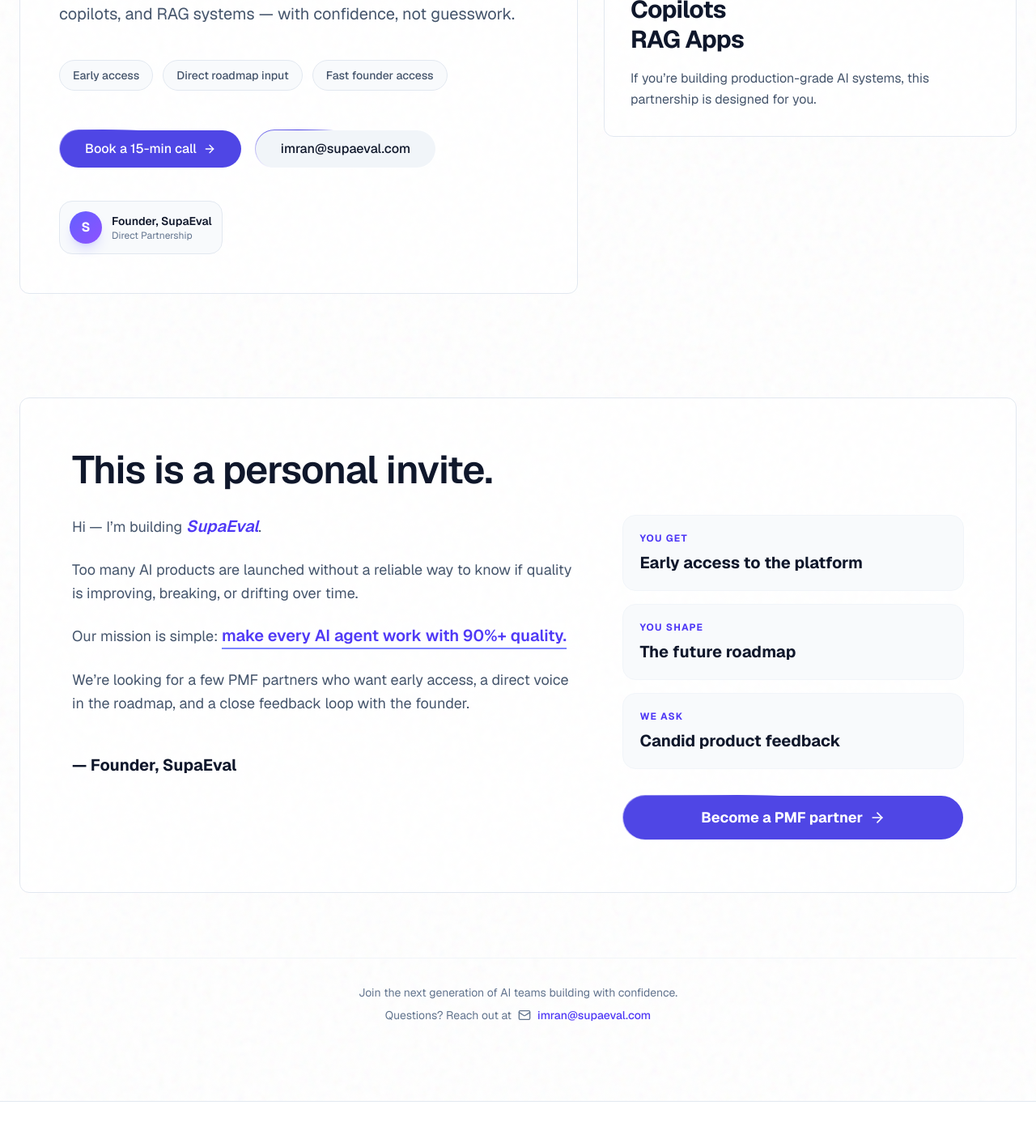
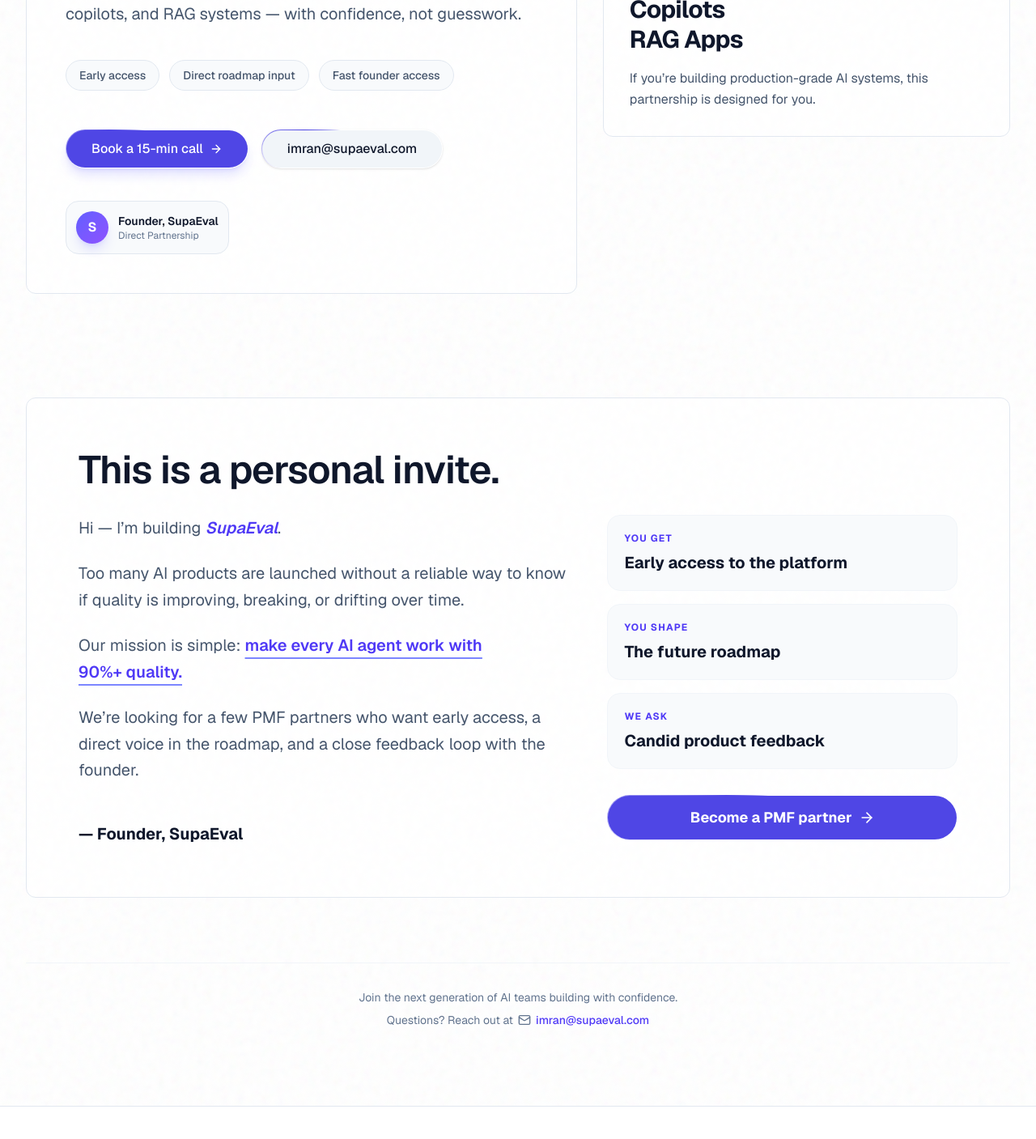
Before and after one commit to soumic28/SupaEval, a Next.js app: page /pmf-partner in a window 1280 px wide. Shown: the part 646-2053 px from the top of the page at 81% size. Built offline with nearby package versions, Linux system fonts and the light colour scheme.

Commit message:
feat: Add a dedicated PMF partner landing page and a new navbar component.

```diff
--- a/src/components/layout/navbar.tsx
+++ b/src/components/layout/navbar.tsx
@@ -41,7 +41,7 @@ export function Navbar() {
                     </span>
                 </Link>
 
-                <div className="hidden md:flex items-center gap-8">
+                <div className="hidden lg:flex items-center gap-8">
                     {["Features", "How it Works", "PMF Partner", "Pricing", "Docs", "Blog"].map((item) => (
                         <Link
                             key={item}
@@ -73,7 +73,7 @@ export function Navbar() {
 
                     {/* Mobile Menu Button */}
                     <button
-                        className="md:hidden p-2 text-foreground hover:text-foreground/80"
+                        className="lg:hidden p-2 text-foreground hover:text-foreground/80"
                         onClick={() => setIsOpen(!isOpen)}
                     >
                         {isOpen ? <X /> : <Menu />}
@@ -88,7 +88,7 @@ export function Navbar() {
                         initial={{ opacity: 0, height: 0 }}
                         animate={{ opacity: 1, height: "auto" }}
                         exit={{ opacity: 0, height: 0 }}
-                        className="md:hidden border-b border-border bg-background/95 backdrop-blur-xl absolute top-full left-0 right-0"
+                        className="lg:hidden border-b border-border bg-background/95 backdrop-blur-xl absolute top-full left-0 right-0"
                     >
                         <div className="container mx-auto px-4 py-4 flex flex-col gap-4">
                             <Link
--- a/src/components/sections/pmf-partner-page.tsx
+++ b/src/components/sections/pmf-partner-page.tsx
@@ -11,14 +11,14 @@ import { HolographicCard } from "@/components/ui/holographic-card";
 
 const PMFPartnerPage = () => {
   return (
-    <div className="relative min-h-screen bg-noise overflow-hidden pb-16 pt-32 md:pt-40 bg-white">
+    <div className="relative min-h-screen bg-noise overflow-hidden pb-16 pt-24 md:pt-32 lg:pt-40 bg-white">
       {/* Background Orbs */}
       <OrbEffect />
 
-      <div className="container relative mx-auto px-4 md:px-6">
+      <div className="container relative mx-auto px-4 sm:px-6 lg:px-8">
         {/* Topbar / Tag */}
         <ScrollReveal width="100%">
-          <div className="flex justify-center mb-12">
+          <div className="flex justify-center mb-8 md:mb-12">
             <div className="inline-flex items-center gap-2.5 px-4 py-2 border border-slate-200 rounded-full bg-white/80 backdrop-blur-md text-sm text-slate-600 shadow-lg shadow-indigo-500/5">
               <span className="w-2 h-2 rounded-full bg-indigo-500 shadow-[0_0_10px_rgba(99,102,241,0.5)] animate-pulse" />
               Met us at AI Startup Festival?
@@ -27,15 +27,15 @@ const PMFPartnerPage = () => {
         </ScrollReveal>
 
         {/* Hero Section */}
-        <div className="grid grid-cols-1 lg:grid-cols-[1.15fr_.85fr] gap-8 mb-20 lg:mb-32">
+        <div className="grid grid-cols-1 lg:grid-cols-[1.15fr_.85fr] gap-6 md:gap-8 mb-16 md:mb-20 lg:mb-32">
           {/* Main Hero Card */}
           <ScrollReveal width="100%" delay={0.1}>
-            <HolographicCard className="p-8 md:p-12 relative overflow-hidden flex flex-col justify-center min-h-[500px] border-slate-200 bg-white/50">
+            <HolographicCard className="p-6 sm:p-8 md:p-12 relative overflow-hidden flex flex-col justify-center min-h-[450px] md:min-h-[500px] border-slate-200 bg-white/50">
               <div className="inline-flex items-center gap-2.5 px-3 py-1.5 rounded-full bg-indigo-50 border border-indigo-100 text-indigo-600 text-sm font-medium mb-6 w-fit">
                 Message from the Founder
               </div>
 
-              <h1 className="text-4xl md:text-5xl lg:text-7xl font-bold tracking-tight mb-6 leading-[1.1] text-slate-900">
+              <h1 className="text-3xl sm:text-4xl md:text-5xl lg:text-7xl font-bold tracking-tight mb-6 leading-[1.1] text-slate-900">
                 Make every{" "}
                 <span className="text-gradient-primary">
                   <TextScramble text="AI agent" />
@@ -43,26 +43,26 @@ const PMFPartnerPage = () => {
                 work with <span className="text-indigo-600">90%+ quality</span>.
               </h1>
 
-              <p className="text-lg md:text-xl text-slate-600 max-w-2xl mb-10 leading-relaxed">
+              <p className="text-base sm:text-lg md:text-xl text-slate-600 max-w-2xl mb-8 md:mb-10 leading-relaxed text-pretty">
                 We’re building SupaEval to help teams ship reliable AI agents, copilots, and RAG systems — with confidence, not guesswork.
               </p>
 
-              <div className="flex flex-wrap gap-3 mb-12">
+              <div className="flex flex-wrap gap-2 md:gap-3 mb-10 md:mb-12">
                 {["Early access", "Direct roadmap input", "Fast founder access"].map((benefit) => (
-                  <span key={benefit} className="px-4 py-2 rounded-full bg-slate-50 border border-slate-200 text-slate-600 text-sm font-medium">
+                  <span key={benefit} className="px-3 py-1.5 md:px-4 md:py-2 rounded-full bg-slate-50 border border-slate-200 text-slate-600 text-[13px] md:text-sm font-medium">
                     {benefit}
                   </span>
                 ))}
               </div>
 
               <div className="flex flex-col sm:flex-row items-center gap-4 mb-10">
-                <MagneticButton className="w-full sm:w-auto h-12 px-8 text-base">
+                <MagneticButton className="w-full sm:w-auto h-12 px-8 text-base shadow-lg shadow-indigo-500/20">
                   <a href="https://calendly.com/yourlink" target="_blank" rel="noopener noreferrer" className="flex items-center">
                     Book a 15-min call
                     <ArrowRight className="ml-2 h-4 w-4" />
                   </a>
                 </MagneticButton>
-                <MagneticButton variant="secondary" className="w-full sm:w-auto h-12 px-8 text-base border-slate-200 bg-white">
+                <MagneticButton variant="secondary" className="w-full sm:w-auto h-12 px-8 text-base border-slate-200 bg-white shadow-sm">
                   <a href="mailto:imran@supaeval.com" className="flex items-center text-slate-900">
                     imran@supaeval.com
                   </a>
@@ -82,31 +82,31 @@ const PMFPartnerPage = () => {
           </ScrollReveal>
 
           {/* Side Cards */}
-          <div className="flex flex-col gap-6 lg:gap-8">
+          <div className="flex flex-col gap-6 md:gap-8">
             <ScrollReveal width="100%" delay={0.2}>
-              <HolographicCard className="p-8 group border-slate-200 bg-white/50">
-                <h3 className="text-indigo-600 text-xs uppercase tracking-widest mb-4 font-bold">Now inviting</h3>
-                <p className="text-3xl md:text-4xl font-bold tracking-tight mb-4 text-slate-900">5 PMF Partners</p>
-                <p className="text-slate-600 leading-relaxed">
+              <HolographicCard className="p-6 md:p-8 group border-slate-200 bg-white/50">
+                <h3 className="text-indigo-600 text-[10px] md:text-xs uppercase tracking-widest mb-3 md:mb-4 font-bold">Now inviting</h3>
+                <p className="text-2xl sm:text-3xl md:text-4xl font-bold tracking-tight mb-3 md:mb-4 text-slate-900">5 PMF Partners</p>
+                <p className="text-slate-600 leading-relaxed text-sm md:text-base">
                   An elite cohort of AI teams to help shape the next stage of our quality intelligence platform.
                 </p>
-                <div className="mt-8 flex items-center text-indigo-600 font-semibold text-sm group-hover:gap-2 transition-all">
+                <div className="mt-6 md:mt-8 flex items-center text-indigo-600 font-semibold text-sm group-hover:gap-2 transition-all cursor-pointer">
                   Apply Today <ArrowRight className="ml-1 h-4 w-4" />
                 </div>
               </HolographicCard>
             </ScrollReveal>
 
             <ScrollReveal width="100%" delay={0.3}>
-              <HolographicCard className="p-8 border-slate-200 bg-white/50">
-                <h3 className="text-indigo-600 text-xs uppercase tracking-widest mb-4 font-bold">Ideal Cohort</h3>
+              <HolographicCard className="p-6 md:p-8 border-slate-200 bg-white/50">
+                <h3 className="text-indigo-600 text-[10px] md:text-xs uppercase tracking-widest mb-3 md:mb-4 font-bold">Ideal Cohort</h3>
                 <div className="space-y-4 mb-4">
-                  <div className="text-3xl font-bold tracking-tight text-slate-900 leading-tight">
+                  <div className="text-2xl sm:text-3xl font-bold tracking-tight text-slate-900 leading-tight">
                     AI Agents <br />
                     Copilots <br />
                     RAG Apps
                   </div>
                 </div>
-                <p className="text-slate-600 leading-relaxed">
+                <p className="text-slate-600 leading-relaxed text-sm md:text-base">
                   If you’re building production-grade AI systems, this partnership is designed for you.
                 </p>
               </HolographicCard>
@@ -116,17 +116,17 @@ const PMFPartnerPage = () => {
 
         {/* Letter Section */}
         <ScrollReveal width="100%" delay={0.4}>
-          <HolographicCard className="p-8 md:p-16 relative overflow-hidden border-slate-200 bg-white/50">
-            <h2 className="text-3xl md:text-5xl font-bold tracking-tight mb-8 text-slate-900">This is a personal invite.</h2>
+          <HolographicCard className="p-6 sm:p-10 md:p-16 relative overflow-hidden border-slate-200 bg-white/50">
+            <h2 className="text-2xl sm:text-3xl md:text-5xl font-bold tracking-tight mb-8 text-slate-900">This is a personal invite.</h2>
 
-            <div className="grid lg:grid-cols-[1.5fr_1fr] gap-12">
-              <div className="space-y-6 text-slate-600 text-lg leading-relaxed">
-                <p>Hi — I’m building <strong className="text-indigo-600 font-semibold italic text-xl">SupaEval</strong>.</p>
+            <div className="grid grid-cols-1 lg:grid-cols-[1.4fr_1fr] gap-10 lg:gap-12">
+              <div className="space-y-4 md:space-y-6 text-slate-600 text-base md:text-lg lg:text-xl leading-relaxed">
+                <p>Hi — I’m building <strong className="text-indigo-600 font-semibold italic">SupaEval</strong>.</p>
                 <p>Too many AI products are launched without a reliable way to know if quality is improving, breaking, or drifting over time.</p>
-                <p>Our mission is simple: <strong className="text-indigo-600 font-semibold underline decoration-indigo-400 underline-offset-8 decoration-2 text-xl">make every AI agent work with 90%+ quality.</strong></p>
+                <p className="text-pretty">Our mission is simple: <strong className="text-indigo-600 font-semibold underline decoration-indigo-400 underline-offset-8 decoration-2">make every AI agent work with 90%+ quality.</strong></p>
                 <p>We’re looking for a few PMF partners who want early access, a direct voice in the roadmap, and a close feedback loop with the founder.</p>
 
-                <div className="pt-6 text-slate-900 font-bold text-xl">— Founder, SupaEval</div>
+                <div className="pt-4 md:pt-6 text-slate-900 font-bold text-xl">— Founder, SupaEval</div>
               </div>
 
               <div className="space-y-4">
@@ -135,14 +135,14 @@ const PMFPartnerPage = () => {
                   { label: "You shape", value: "The future roadmap", icon: Edit3 },
                   { label: "We ask", value: "Candid product feedback", icon: MessageSquare },
                 ].map((item, idx) => (
-                  <div key={idx} className="p-5 rounded-2xl bg-slate-50 border border-slate-100 hover:border-indigo-200 transition-colors">
-                    <div className="text-indigo-600 text-xs uppercase tracking-widest mb-2 font-bold">{item.label}</div>
-                    <div className="text-xl font-bold text-slate-900">{item.value}</div>
+                  <div key={idx} className="p-4 md:p-5 rounded-2xl bg-slate-50 border border-slate-100 hover:border-indigo-200 transition-colors">
+                    <div className="text-indigo-600 text-[10px] md:text-xs uppercase tracking-widest mb-1.5 md:mb-2 font-bold">{item.label}</div>
+                    <div className="text-lg md:text-xl font-bold text-slate-900">{item.value}</div>
                   </div>
                 ))}
 
                 <div className="pt-4">
-                  <MagneticButton className="w-full h-14 text-lg font-bold">
+                  <MagneticButton className="w-full h-12 md:h-14 text-base md:text-lg font-bold">
                     <a href="https://calendly.com/yourlink" className="flex items-center justify-center w-full">
                       Become a PMF partner
                       <ArrowRight className="ml-2 h-5 w-5" />
@@ -156,10 +156,10 @@ const PMFPartnerPage = () => {
 
         {/* Footer info */}
         <ScrollReveal width="100%" delay={0.5}>
-          <div className="mt-20 py-8 border-t border-slate-100 text-center text-slate-500 text-sm">
+          <div className="mt-16 md:mt-20 py-8 border-t border-slate-100 text-center text-slate-500 text-xs md:text-sm">
             <p>Join the next generation of AI teams building with confidence.</p>
-            <p className="mt-2 flex items-center justify-center gap-1">
-              Questions? Reach out at <Mail className="h-4 w-4 inline ml-1 mr-1" /> <a href="mailto:imran@supaeval.com" className="text-indigo-600 font-medium hover:underline">imran@supaeval.com</a>
+            <p className="mt-2 flex flex-wrap items-center justify-center gap-1.5">
+              Questions? Reach out at <Mail className="h-4 w-4 inline" /> <a href="mailto:imran@supaeval.com" className="text-indigo-600 font-medium hover:underline">imran@supaeval.com</a>
             </p>
           </div>
         </ScrollReveal>
```
